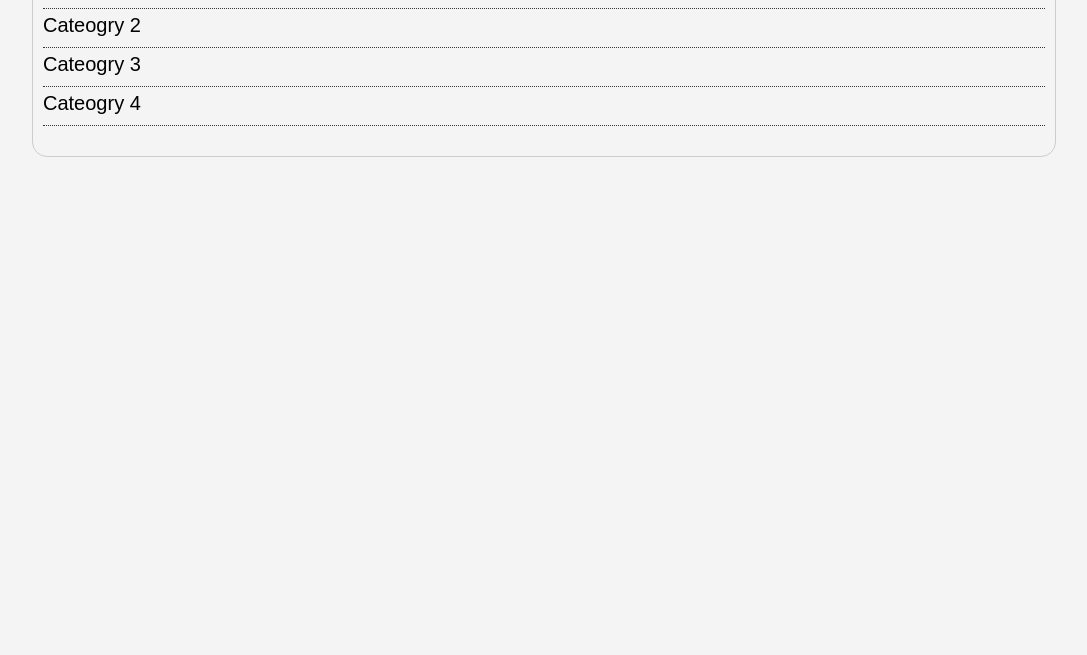
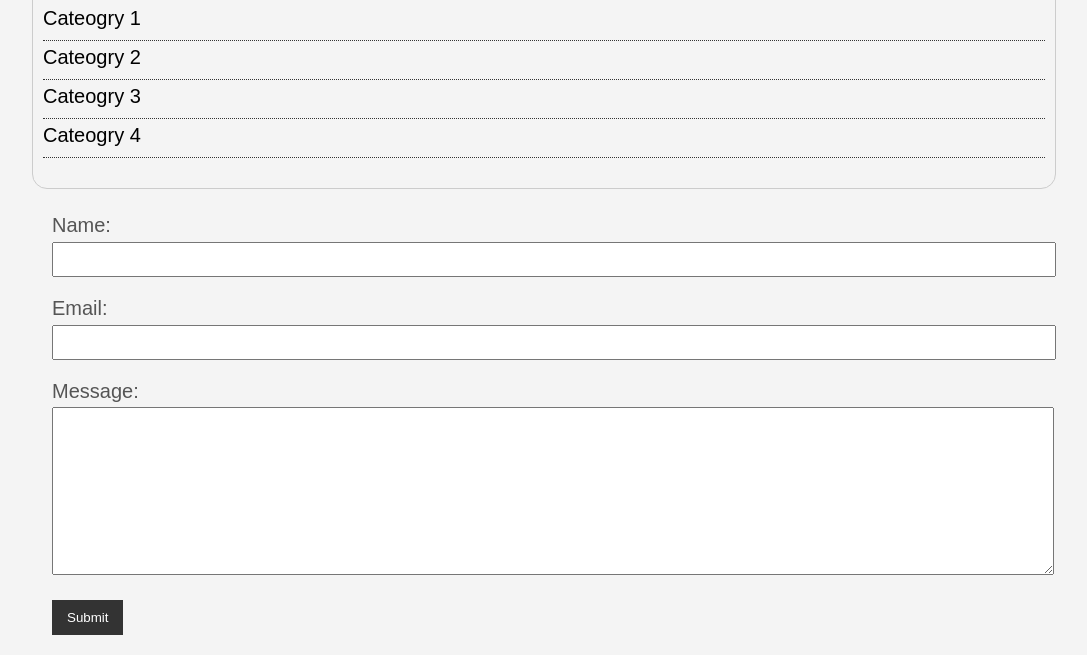
Before and after one commit to DavePhilipson/CssCrashCourse, a plain HTML site: page CssCheatSheet/index.html in a window 1280 px wide. Shown: the part 682-1337 px from the top of the page, without its empty margins (96-1183 px from the left). Before the commit the page ends 839 px from the top, so only its background shows below. Drawn offline with Linux system fonts and the light colour scheme.

Commit message:
Added button changes

```diff
--- a/CssCheatSheet/css/style.css
+++ b/CssCheatSheet/css/style.css
@@ -22,6 +22,18 @@ a:active {
 .container {
   width: 80%;
   margin: auto;
+}
+
+.button {
+  background-color: #333;
+  color: #fff;
+  padding: 10px 15px;
+  border: none;
+}
+
+.button:hover {
+  background-color: red;
+  color: #fff;
 }
 .box-1 {
   background-color: #333;
@@ -70,3 +82,21 @@ a:active {
   padding-bottom: 6px;
   border-bottom: dotted 1px #333;
 }
+
+.my-form {
+  padding: 20px;
+}
+
+.my-form .form-group {
+  padding-bottom: 15px;
+}
+
+.my-form label {
+  display: block;
+}
+
+.my-form input[type="text"],
+.my-form textarea {
+  padding: 8px;
+  width: 100%;
+}
--- a/CssCheatSheet/index.html
+++ b/CssCheatSheet/index.html
@@ -26,6 +26,7 @@
           consectetur maxime, libero totam magni consequuntur dignissimos
           doloribus quisquam dolorem dicta?
         </p>
+        <a class="button" href="#">Read More</a>
       </div>
       <div class="categories">
         <h2>categories</h2>
@@ -36,6 +37,22 @@
           <li><a href="#">Cateogry 4</a></li>
         </ul>
       </div>
+
+      <form class="my-form">
+        <div class="form-group">
+          <label>Name: </label>
+          <input type="text" name="name" />
+        </div>
+        <div class="form-group">
+          <label for="">Email:</label>
+          <input type="text" name="email">
+        </div>
+        <div class="form-group">
+          <label for="">Message: </label>
+          <textarea name="message" id="" cols="30" rows="10"></textarea>
+        </div>
+        <input class="button" type="submit" value="Submit" name="">
+      </form>
     </div>
   </body>
 </html>
```
